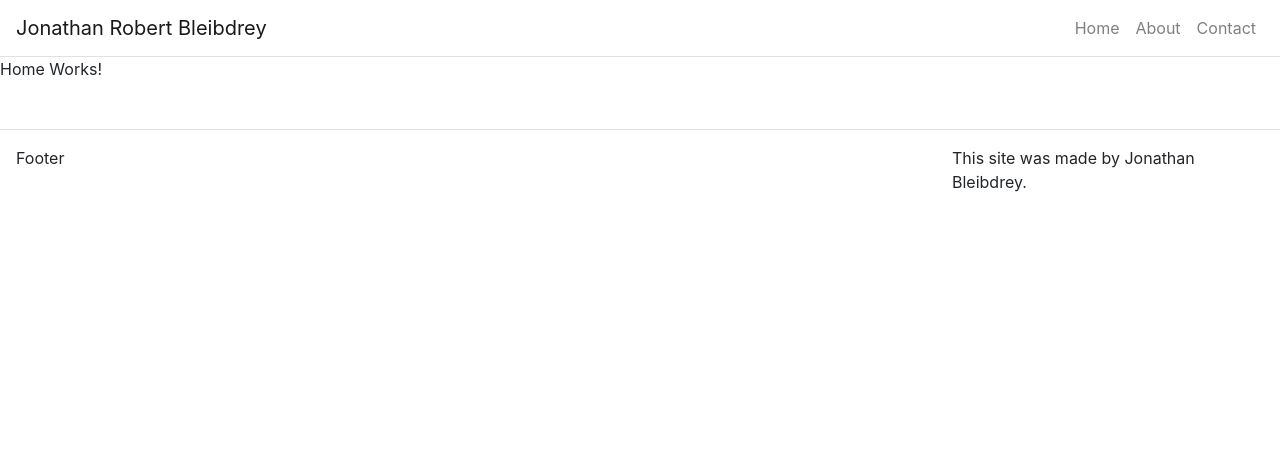
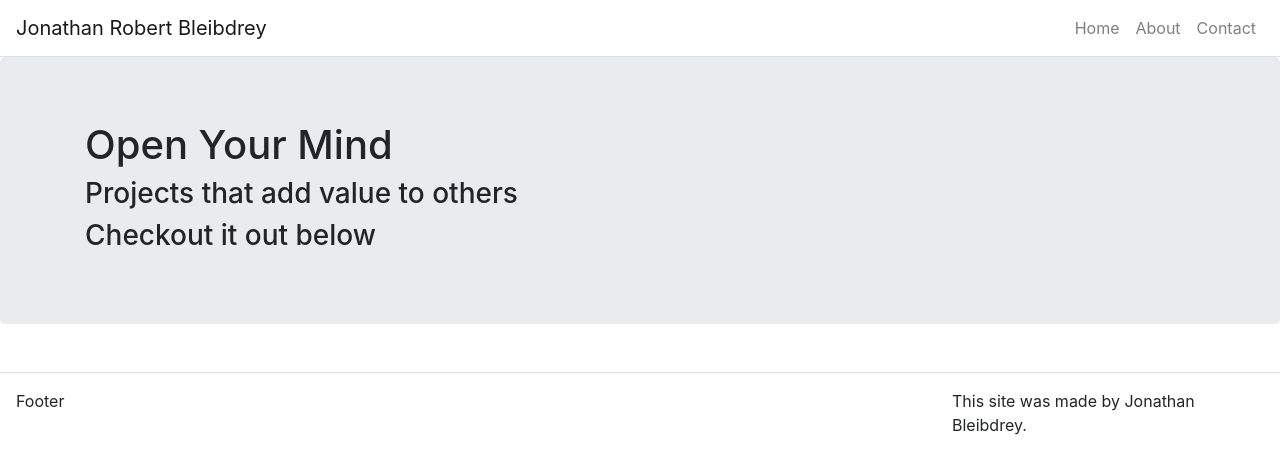
Before and after one commit to jonbleibdrey/personal_site, a React (Create React App) app: page / in a window 1280 px wide. Shown: the top 472 px of the page. Built offline with nearby package versions, Linux system fonts and the light colour scheme.

Commit message:
added text

```diff
--- a/src/App.js
+++ b/src/App.js
@@ -28,8 +28,8 @@
       ],
       home: {
         title: 'Open Your Mind',
-        subTitle: 'Projects',
-        text:'Checkout my projects below'
+        subTitle: 'Projects that add value to others',
+        text:'Checkout it out below'
       },
       about: {
         title: 'About Me',
--- /dev/null
+++ b/src/components/Hero.js
@@ -0,0 +1,25 @@
+import React from 'react'
+import { Jumbotron } from 'react-bootstrap'
+import Container from 'react-bootstrap/Container'
+import Row from 'react-bootstrap/Row'
+import Col from 'react-bootstrap/Col'
+
+
+
+function Hero(props) {
+    return (
+        <Jumbotron>
+            <Container>
+                <Row>
+                    <Col>
+                    { props.title && <h1>{props.title}</h1> }
+                    { props.subTitle && <h3>{props.subTitle}</h3> }
+                    { props.text && <h3>{props.text}</h3> }
+                    </Col>
+                </Row>
+            </Container>
+        </Jumbotron>
+    )
+}
+
+export default Hero
--- a/src/pages/HomePage.js
+++ b/src/pages/HomePage.js
@@ -1,10 +1,9 @@
 import React from 'react'
+import Hero from '../components/Hero'
 
 function HomePage(props) {
     return (
-        <div>
-            <p>Home Works!</p>
-        </div>
+        <Hero title={props.title} subTitle={props.subTitle} text={props.text}/>
     )
 }
 
```
